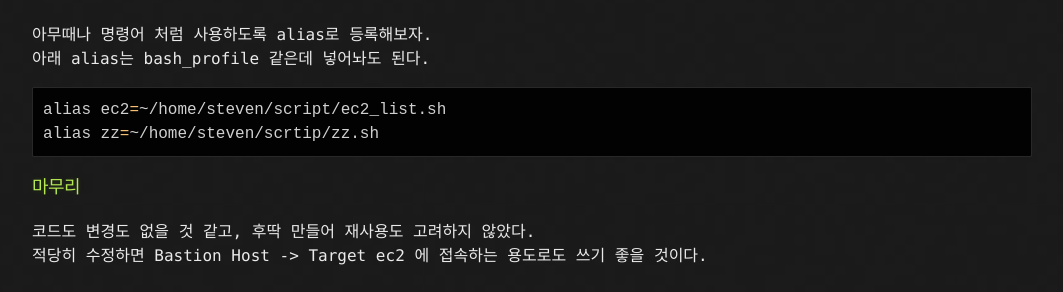
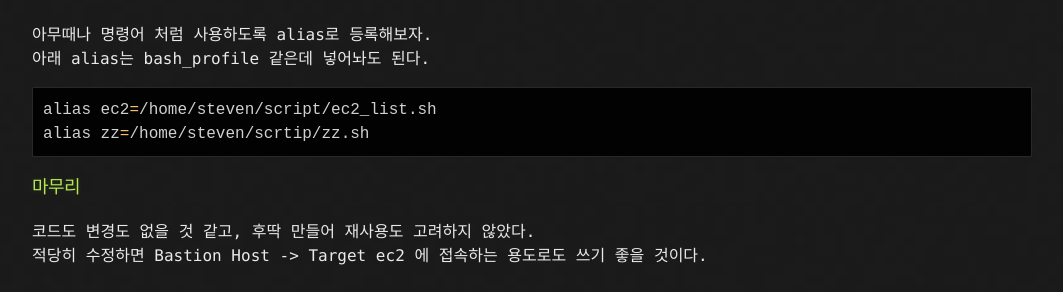
Before and after one commit to stevenshim/stevenshim.github.io, a Jekyll site: the page built from _posts/2019-06-01-easy-ssh-ec2.md, in a window 1280 px wide and 900 px high, scrolled down 2426 px. Shown: the part 562-854 px from the top of the window, without its empty margins (108-1171 px from the left). Built offline with Jekyll 4.4.1, drawn with Linux system fonts in a browser that asks for light colours.

Commit message:
modify sample code

````diff
--- a/_posts/2019-06-01-easy-ssh-ec2.md
+++ b/_posts/2019-06-01-easy-ssh-ec2.md
@@ -128,8 +128,8 @@ ssh $USER@${ARRAY[$READ_NUM-1]}
 아무때나 명령어 처럼 사용하도록 alias로 등록해보자.
 아래 alias는 bash_profile 같은데 넣어놔도 된다.
 ```bash
-alias ec2=~/home/steven/script/ec2_list.sh
-alias zz=~/home/steven/scrtip/zz.sh
+alias ec2=/home/steven/script/ec2_list.sh
+alias zz=/home/steven/scrtip/zz.sh
 ```
 
 ### 마무리
````
